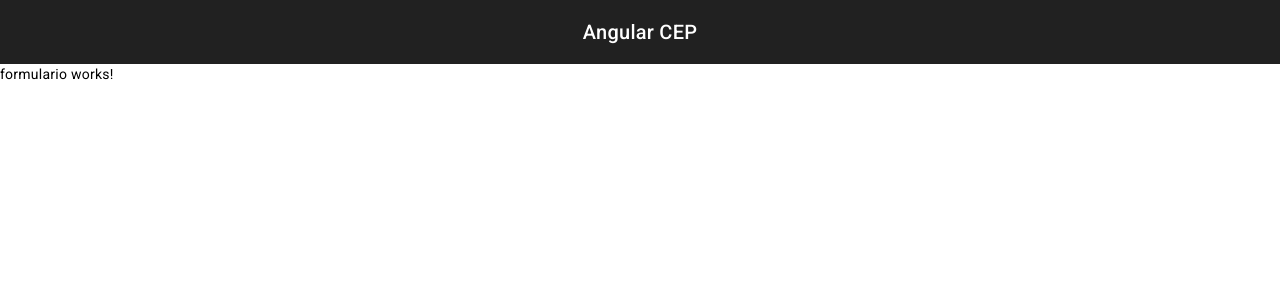
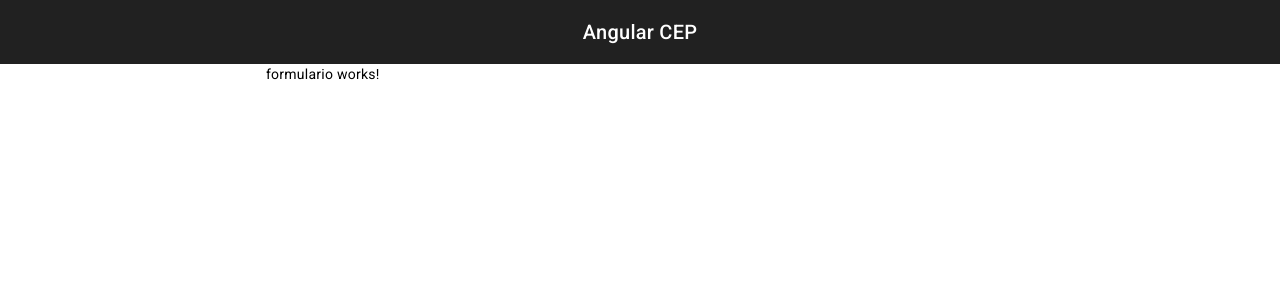
Before and after one commit to brenodsb/projeto-angular-cep, an Angular app: page / in a window 1280 px wide. Shown: the top 300 px of the page. Built offline with nearby package versions, Linux system fonts and the light colour scheme.

Commit message:
feat: centraliza conteudo de router

```diff
--- a/src/app/app.component.html
+++ b/src/app/app.component.html
@@ -1,3 +1,7 @@
 <app-header></app-header>
 
-<router-outlet></router-outlet>
+<div class="container">
+    <div class="content-container">
+        <router-outlet></router-outlet>
+    </div>
+</div>
--- a/src/app/app.component.ts
+++ b/src/app/app.component.ts
@@ -10,5 +10,6 @@
   styleUrl: './app.component.css'
 })
 export class AppComponent {
+  [x: string]: any;
 
 }
```
